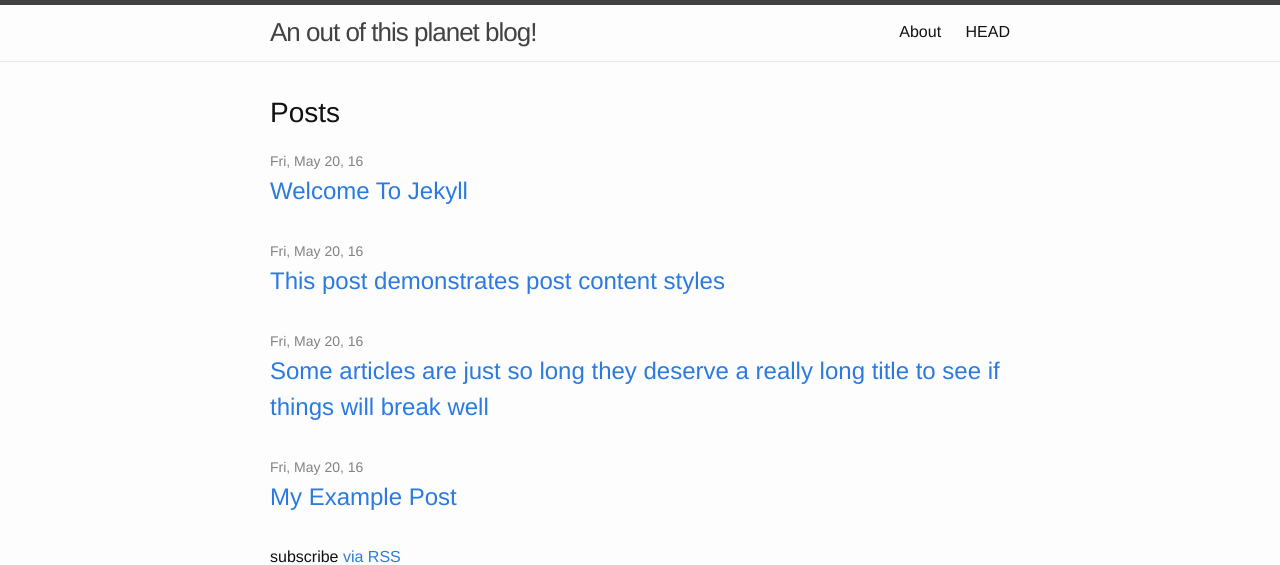
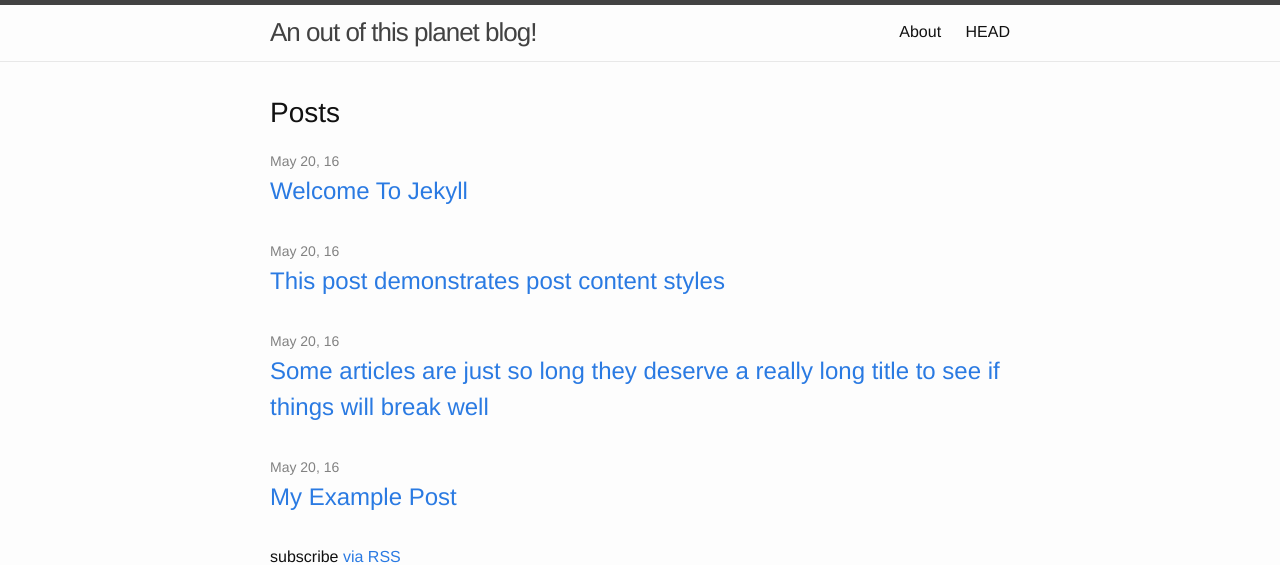
Before and after one commit to cosmincucu/cosmincucu.github.io, a Jekyll site: the page built from index.md, in a window 1280 px wide. Shown: the top 565 px of the page. Built offline with Jekyll 4.4.1, drawn with Linux system fonts in a browser that asks for light colours; part of the change alters nothing that is shown.

```diff
--- a/_config.yml
+++ b/_config.yml
@@ -11,15 +11,12 @@ github_username:  cosmincucu
 # Minima date format
 # refer to http://shopify.github.io/liquid/filters/date/ if you want to customize this
 minima:
-  date_format: "%a, %b %d, %y"
+  date_format: "%b %d, %y"
 
 # If you want to link only specific pages in your header, uncomment
 # this and add the path to the pages in order as they should show up
 #header_pages:
 # - about.html
-
-  disqus:
-    shortname: cosmin_cucu
 
 # Build settings
 markdown: kramdown
```
Also changed, not shown: CODE_OF_CONDUCT.md (+1 -1 lines), README.md, screenshot.png (deleted).
